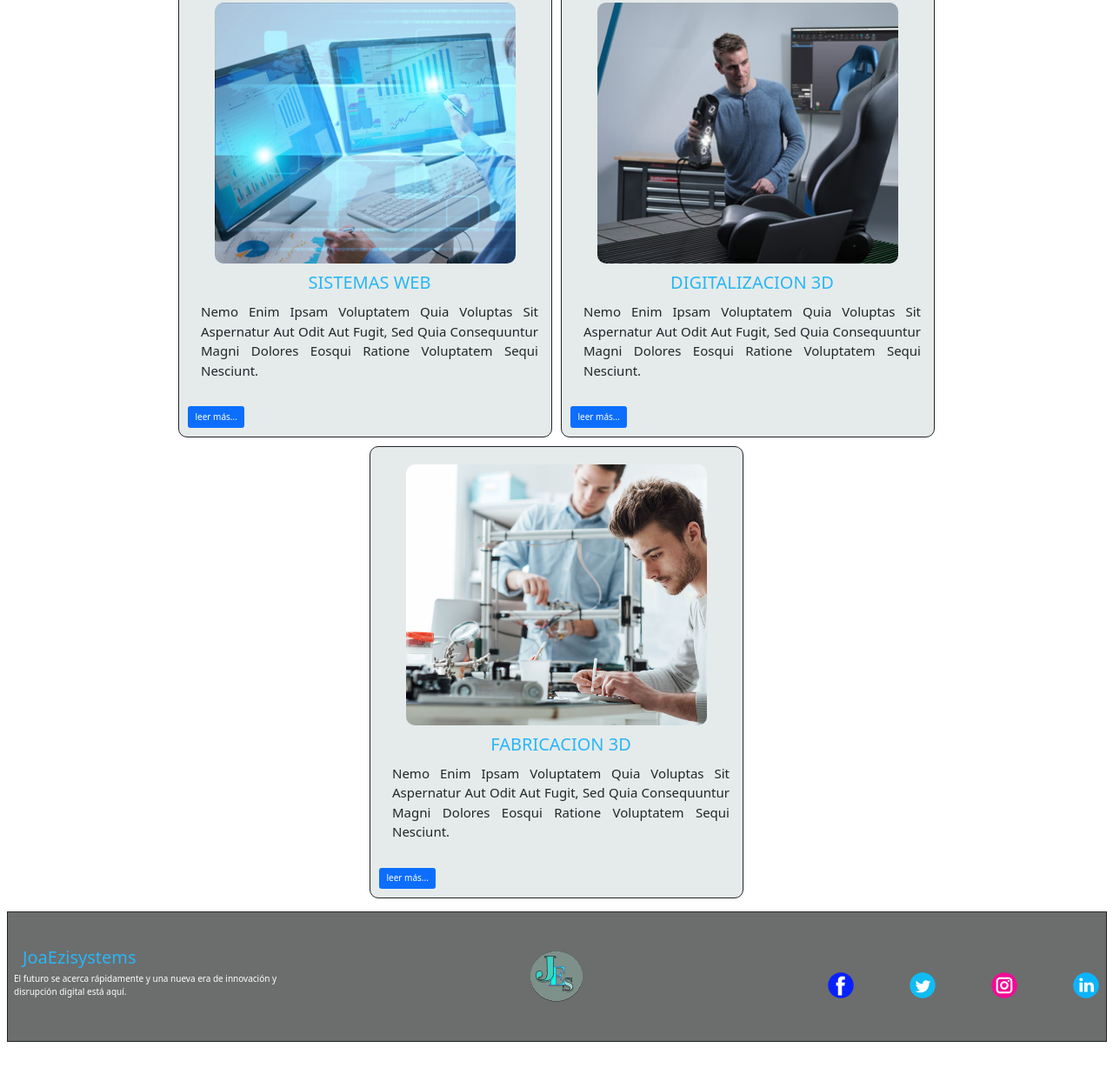
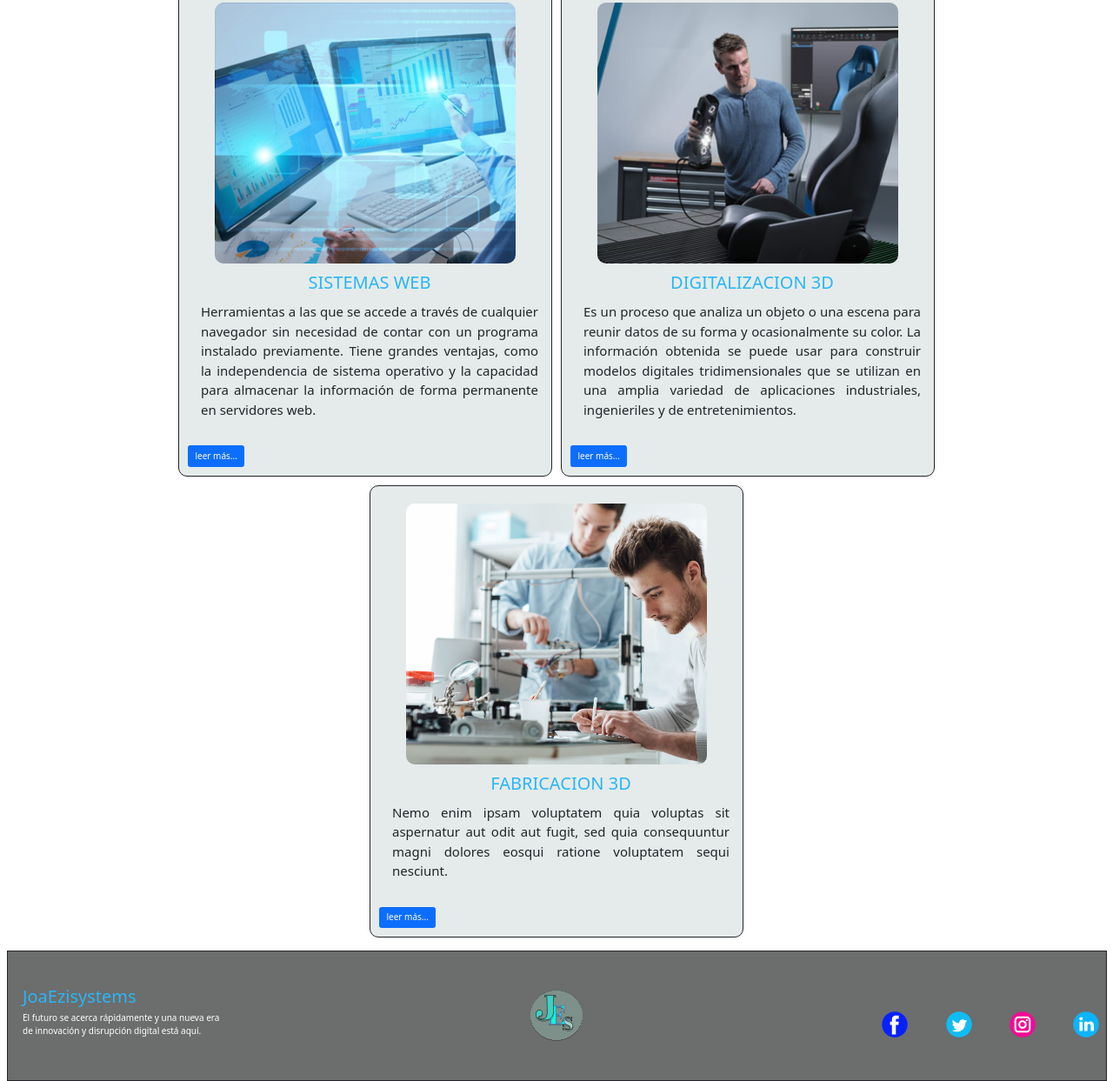
Before and after one commit to joakozuin/TrabajoFinalJoaquinZuinV00, a website: page index.html in a window 1280 px wide. Shown: the part 1025-2268 px from the top of the page at 87% size. Before the commit the page ends 2223 px from the top, so only its background shows below. Drawn offline with Linux system fonts and the light colour scheme; a web font is replaced by a local one.

Commit message:
Se completan textos pag index

```diff
--- a/index.html
+++ b/index.html
@@ -69,7 +69,6 @@
  <!--Fin de header Nuevo-->
 
     <main class=" container-fluid">
-
 
         <!--Inicio de seccion1 -->
                <section class="h01Seccion01 flexColum">
@@ -169,18 +168,21 @@
                 </div>
                 <h3>SISTEMAS WEB</h3>
                 <div>
-                    <p class="h01Seccion02__fondo01__pTexto02">Nemo enim ipsam voluptatem quia voluptas sit
-                        aspernatur aut odit aut fugit, sed quia
-                        consequuntur magni dolores eosqui ratione
-                        voluptatem sequi nesciunt.
+                    <p class="h01Seccion02__fondo01__pTexto02">
+                        Herramientas a las que se accede a través de
+                        cualquier navegador sin necesidad de contar
+                        con un programa instalado previamente.
+                        Tiene grandes ventajas, como la independencia de
+                        sistema operativo y la capacidad para almacenar
+                        la información de forma permanente en servidores web.
                     </p><br>
 
-                    <a href="hojas/sistemasWeb.html">
-                        <!--  <h4>leer más...</h4> -->
+                    <a href="sistemasWeb.html">
                         <button type="button" class="btn btn-primary">leer más...</button>
                     </a>
                 </div>
             </article>
+
 
             <article class=" col-xl-6 flexColum h01Seccion02__fondo01 ">
                 <div class="h01Seccion02__fondo01__imagen03">
@@ -188,19 +190,20 @@
                 </div>
                 <h3>DIGITALIZACION 3D</h3>
                 <div>
-                    <p class="h01Seccion02__fondo01__pTexto03">Nemo enim ipsam voluptatem quia voluptas sit
-                        aspernatur aut odit aut fugit, sed quia
-                        consequuntur magni dolores eosqui ratione
-                        voluptatem sequi nesciunt.
+                    <p class="h01Seccion02__fondo01__pTexto03">
+                        Es un proceso que analiza un objeto o una escena para
+                         reunir datos de su forma y ocasionalmente su color.
+                          La información obtenida se puede usar para construir
+                           modelos digitales tridimensionales que se utilizan en
+                            una amplia variedad de aplicaciones industriales,
+                             ingenieriles y de entretenimientos.
                     </p><br>
 
-                    <a href="hojas/digitalizacion3d.html">
-                        <!-- <h4>leer más...</h4> -->
+                    <a href="digitalizacion3d.html">
                         <button type="button" class="btn  btn-primary">leer más...</button>
                     </a>
                 </div>
             </article>
-
 
             <article class="  col-xl-12 flexColum h01Seccion02__fondo01 ">
                 <div class="h01Seccion02__fondo01__imagen04">
@@ -208,23 +211,24 @@
                 </div>
                 <h3>FABRICACION 3D</h3>
                 <div>
-                    <p class="h01Seccion02__fondo01__pTexto04">Nemo enim ipsam voluptatem quia voluptas sit
+                    <p class="h01Seccion02__fondo01__pTexto04">
+                        Nemo enim ipsam voluptatem quia voluptas sit
                         aspernatur aut odit aut fugit, sed quia
                         consequuntur magni dolores eosqui ratione
                         voluptatem sequi nesciunt.
                     </p><br>
 
-                    <a href="hojas/fabricacion3d.html">
-                        <!--   <h4>leer más...</h4> -->
+                    <a href="fabricacion3d.html">
                         <button type="button" class="btn btn-primary ">leer más...</button>
                     </a>
                 </div>
-
             </article>
 
         </section>
         <!--Fin seccion02 -->
+
     </main>
+
 
     <!-- Inicio de footer-->
     <footer class="container-fluid">
--- a/sass/parcial/_piePag.scss
+++ b/sass/parcial/_piePag.scss
@@ -21,7 +21,7 @@ footer {
 
   .footArea00{
     height: auto;
-    width: 25%;
+    width: 20%;
     display: flex;
     justify-content: center;
     flex-direction: column;
@@ -35,12 +35,13 @@ footer {
     }
     &__p{
       color: rgb(255, 255, 255);
+      margin-left: 10px;
     }
    }
 
   .footArea01 {
     height: auto;
-    width: 50%;
+    width: 60%;
     padding: 5px;
     display: flex;
     justify-content: center;
@@ -60,7 +61,7 @@ footer {
 
   .footArea02 {
     height: auto;
-    width: 25%;
+    width: 20%;
     padding-top: 20px;
     display: flex;
     justify-content: space-between;
--- a/sass/utiles/_globales.scss
+++ b/sass/utiles/_globales.scss
@@ -76,12 +76,12 @@
 /******************************/
 h1 {
   color: #29b6f6;
-  margin-left: 20px;
+  margin-left: 3em;
 }
 h2 {
   color: #0a0a0a;
-  text-align: center;
-  font-size: 2.5em;
+  text-align:left;
+  font-size: 2em;
   font-family: "Andada Pro", serif;
   font-family: "Merriweather", serif;
 }
--- a/sass/vistas/_index.scss
+++ b/sass/vistas/_index.scss
@@ -20,7 +20,7 @@ $colorBackground: azure;
 @mixin textoTarjetas($pad){
   font-size: 1.5em;
   text-align: justify;
-  text-transform: capitalize;
+  text-transform:none;
   padding: $pad;
  /*  padding: 10px; */
   margin-left: 10px;
```
Also changed, not shown: digitalizacion3d.html (+2 -2 lines), sistemasWeb.html (+1 -1 lines), css/estilosCSS.css.
